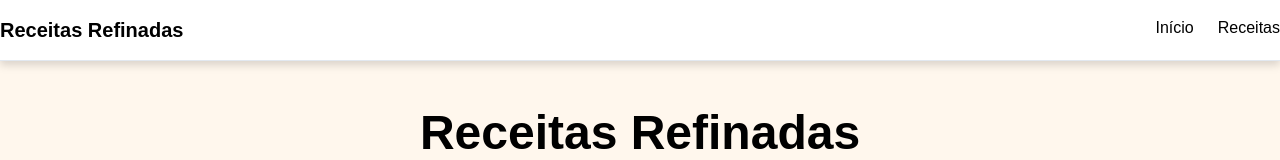
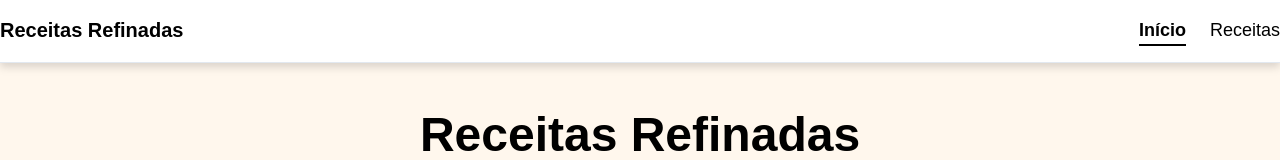
Before and after one commit to gsouza2313/receitas, a Next.js app: page / in a window 1280 px wide. Shown: the top 160 px of the page. Built offline with nearby package versions, Linux system fonts and the light colour scheme.

Commit message:
feat: header com destaque na página selecionada

```diff
--- a/package.json
+++ b/package.json
@@ -9,10 +9,13 @@
     "lint": "next lint"
   },
   "dependencies": {
+    "framer-motion": "^13.1.1",
     "lucide-react": "^1.33.0",
     "next": "16.3.1",
     "react": "19.2.8",
-    "react-dom": "19.2.8"
+    "react-dom": "19.2.8",
+    "react-scroll": "^1.9.3",
+    "styled-components": "^6.5.3"
   },
   "devDependencies": {
     "@tailwindcss/postcss": "^4",
--- a/src/components/Header.tsx
+++ b/src/components/Header.tsx
@@ -1,19 +1,85 @@
+"use client";
+
 import Link from "next/link";
+import { usePathname } from "next/navigation";
+import { useEffect, useState } from "react";
+
+const SECTION_IDS = ["inicio", "receitas"]; // ajuste conforme os IDs das seções na sua página
 
 export default function Header() {
+  const pathname = usePathname();
+  const [hash, setHash] = useState("");
+  const [activeSection, setActiveSection] = useState("");
+
+  useEffect(() => {
+    const handleHashChange = () => setHash(window.location.hash);
+    handleHashChange();
+    window.addEventListener("hashchange", handleHashChange);
+    return () => window.removeEventListener("hashchange", handleHashChange);
+  }, []);
+
+  useEffect(() => {
+    if (pathname !== "/") {
+      setActiveSection("");
+      return;
+    }
+
+    const sections = SECTION_IDS.map((id) =>
+      document.getElementById(id)
+    ).filter((el): el is HTMLElement => el !== null);
+
+    if (sections.length === 0) return;
+
+    const observer = new IntersectionObserver(
+      (entries) => {
+        const visible = entries
+          .filter((entry) => entry.isIntersecting)
+          .sort((a, b) => b.intersectionRatio - a.intersectionRatio);
+
+        if (visible.length > 0) {
+          setActiveSection(visible[0].target.id);
+        }
+      },
+      {
+        rootMargin: "-45% 0px -45% 0px",
+        threshold: [0, 0.25, 0.5, 0.75, 1],
+      }
+    );
+
+    sections.forEach((section) => observer.observe(section));
+
+    return () => observer.disconnect();
+  }, [pathname]);
+
+  const linkClasses = (path: string) => {
+    const isActive =
+      pathname === path ||
+      hash === path ||
+      (activeSection !== "" && path === `/#${activeSection}`);
+
+    return isActive
+      ? "text-md lg:text-lg font-bold text-vermelho border-b-2 border-vermelho"
+      : "text-md lg:text-lg text-primaria hover:text-secundaria transition-colors";
+  };
+
   return (
     <header className="w-full bg-white text-black py-4 border-b border-slate-200 drop-shadow-lg">
       <div className="flex justify-between container mx-auto">
-        <Link className="text-xl font-bold hover:scale-105 transition-all" href="/">Receitas Refinadas</Link>
+        <Link
+          className="text-xl font-bold hover:scale-105 transition-all"
+          href="/"
+        >
+          Receitas Refinadas
+        </Link>
         <nav className="flex gap-6">
-          <Link className="hover:text-orange-500 transition-colors" href="/">
+          <Link className={linkClasses("/")} href="/">
             Início
           </Link>
-          <Link className="hover:text-orange-500 transition-colors" href="/receitas">
+          <Link className={linkClasses("/receitas")} href="/receitas">
             Receitas
           </Link>
         </nav>
       </div>
     </header>
-  )
+  );
 }
```
Also changed, not shown: 1 other file (tests, documents, lock files or other folders).
